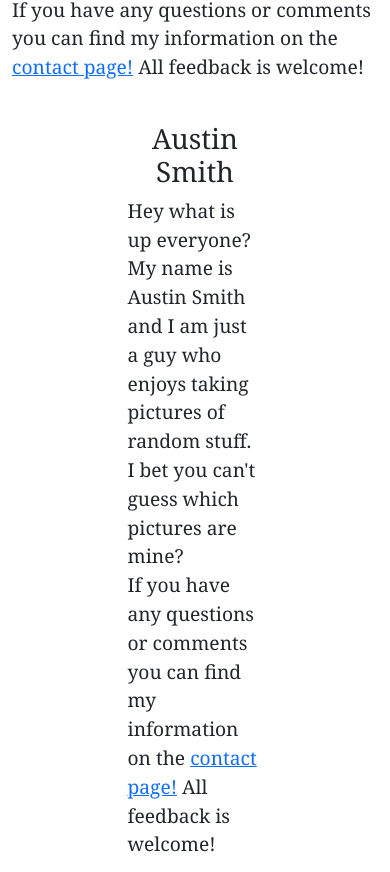
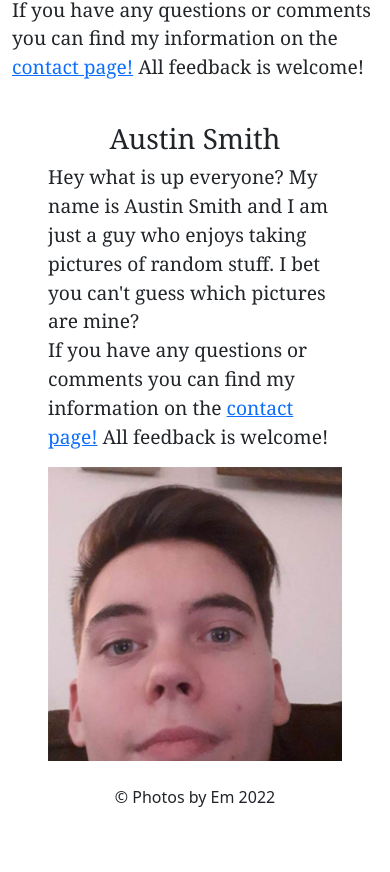
Before and after one commit to SvilleWildCats/2022FBLAProject, a plain HTML site: page about.html in a window 390 px wide. Shown: the part 1080-1952 px from the top of the page. After the commit the page ends 1889 px from the top, so only its background shows below. Drawn offline with Linux system fonts and the light colour scheme.

Commit message:
Update Austin Description

```diff
--- a/about.html
+++ b/about.html
@@ -65,7 +65,7 @@
       </div>
       <div class="row m-4">
         <div class="col-3"></div>
-        <div class="col-6 profile-text">
+        <div class="col-md-6 profile-text">
           <h1 class="text-align-center">Austin Smith</h1>
           <p>
             Hey what is up everyone? My name is Austin Smith and I am just a guy who enjoys taking pictures of random stuff. I bet you can't guess which pictures are mine?
```
